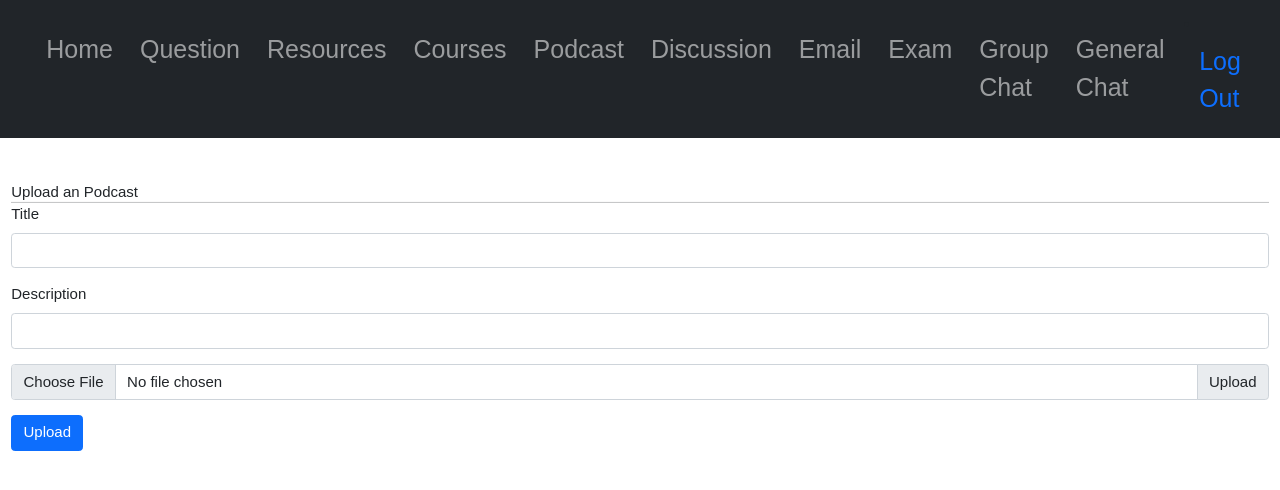
After one commit to Programmer-RD-AI-Archive/My-School-MS, a Flask app: template WEB/templates/tutor/upload_podcast.html in a window 1280 px wide. The commit adds this page. Shown: the top 490 px of the page. Run offline with Flask 2, Linux system fonts and the light colour scheme; the template is opened without the code that fills it: most values are stand-ins (such as "Sample title", 1, 10 or a date in 2020); some libraries are stand-ins or nearby versions; some web fonts are replaced.

Commit message:
jhj
Co-Authored-By: Ranuga-Disansa <79456372+Programmer-RD-AI@users.noreply.github.com>

```diff
--- a/SQL/SQLQuickQuery.sql
+++ b/SQL/SQLQuickQuery.sql
@@ -35,3 +35,4 @@ SELECT
     *
 FROM
     Tutor;
+CREATE TABLE Podcasts ([ID] int IDENTITY(1,1),[Audio_File_Name] varchar(max),[Subtitles] varchar(max),[Title] varchar(max),[Description] varchar(max), [Tutor] varchar(max))
--- a/WEB/templates/home/home.html
+++ b/WEB/templates/home/home.html
@@ -28,8 +28,7 @@ Return: return_description
         class="home_main_title_1"
         >
           <b
-            >Help you <br />
-            Learn Stuff</b
+            >My School</b
           >
         </h1>
         <br />
--- a/WEB/templates/tutor/base.html
+++ b/WEB/templates/tutor/base.html
@@ -123,6 +123,54 @@ Return: return_description
                 >Courses</a
               >
             </li>
+            <li class="nav-item">
+              <a
+                class="nav-link collapse_navbar_nav_item_1"
+                aria-current="page"
+                href="/Tutor/{{_id}}/Podcast"
+                >Podcast</a
+              >
+            </li>
+            <li class="nav-item">
+              <a
+                class="nav-link collapse_navbar_nav_item_1"
+                aria-current="page"
+                href="/Tutor/{{_id}}/Discussion"
+                >Discussion</a
+              >
+            </li>
+            <li class="nav-item">
+              <a
+                class="nav-link collapse_navbar_nav_item_1"
+                aria-current="page"
+                href="/Tutor/{{_id}}/Discussion"
+                >Email</a
+              >
+            </li>
+            <li class="nav-item">
+              <a
+                class="nav-link collapse_navbar_nav_item_1"
+                aria-current="page"
+                href="/Tutor/{{_id}}/Exam"
+                >Exam</a
+              >
+            </li>
+            <li class="nav-item">
+              <a
+                class="nav-link collapse_navbar_nav_item_1"
+                aria-current="page"
+                href="https://whatsapp-clone-v2-react-js-rd.firebaseapp.com/"
+                >Group Chat</a
+              >
+            </li>
+            <li class="nav-item">
+              <a
+                class="nav-link collapse_navbar_nav_item_1"
+                aria-current="page"
+                href="https://messenger-app-react-js-rd.firebaseapp.com/"
+                >General Chat</a
+              >
+            </li>
           </ul>
           <li class="nav-item">
             <a
--- /dev/null
+++ b/WEB/templates/tutor/upload_podcast.html
@@ -0,0 +1,53 @@
+<!--
+sumary_line
+Keyword arguments:
+argument -- description
+Return: return_description
+-->
+{% extends "/tutor/base.html" %} {% block head %}
+<link
+  rel="stylesheet"
+  href="{{ url_for('static', filename='tutor/css/upload_podcast.css') }}"
+/>
+<script src="{{ url_for('static', filename='tutor/js/upload_podcast.js') }}"></script>
+<title>Home</title>
+
+{% endblock %} {% block body %}
+<div class="container">
+  <div class="row">
+    <div class="col">
+      <h1>Upload an Podcast</h1>
+      <hr />
+
+      <form method="POST" enctype="multipart/form-data">
+        <div class="mb-3">
+          <label for="Title" class="form-label">Title</label>
+          <input
+            type="text"
+            class="form-control"
+            id="Title"
+            name="Title"
+            aria-describedby="Title"
+          />
+        </div>
+        <div class="mb-3">
+          <label for="Description" class="form-label">Description</label>
+          <input
+            type="text"
+            class="form-control"
+            id="Description"
+            name="Description"
+            aria-describedby="Description"
+          />
+        </div>
+        <div class="input-group mb-3">
+          <input type="file" class="form-control" id="audio" name="audio" />
+          <label class="input-group-text" for="audio">Upload</label>
+        </div>
+        <button type="submit" class="btn btn-primary">Upload</button>
+      </form>
+    </div>
+  </div>
+</div>
+
+{% endblock %}
--- a/WEB/templates/tutor_home/home.html
+++ b/WEB/templates/tutor_home/home.html
@@ -19,11 +19,7 @@ Return: return_description
     <div class="col home_col_1">
       <div class="p-3 bg-light home_p3_bg_light_1">
         <h1 class="home_main_title_1">
-          <b
-            >Help you <br />
-            Learn Stuff <br />
-            Tutor</b
-          >
+          <b>My School Tutor</b>
         </h1>
         <br />
         <h3>
```
Also changed, not shown: WEB/routes/tutor/routes.py (+57 -0 lines), WEB/static/tutor/js/question.js (+11 -50 lines), WEB/templates/home/base.html (+8 -0 lines), WEB/templates/tutor/question.html (+11 -39 lines), WEB/static/tutor/css/upload_podcast.css (added), WEB/static/tutor/js/upload_podcast.js (added).
